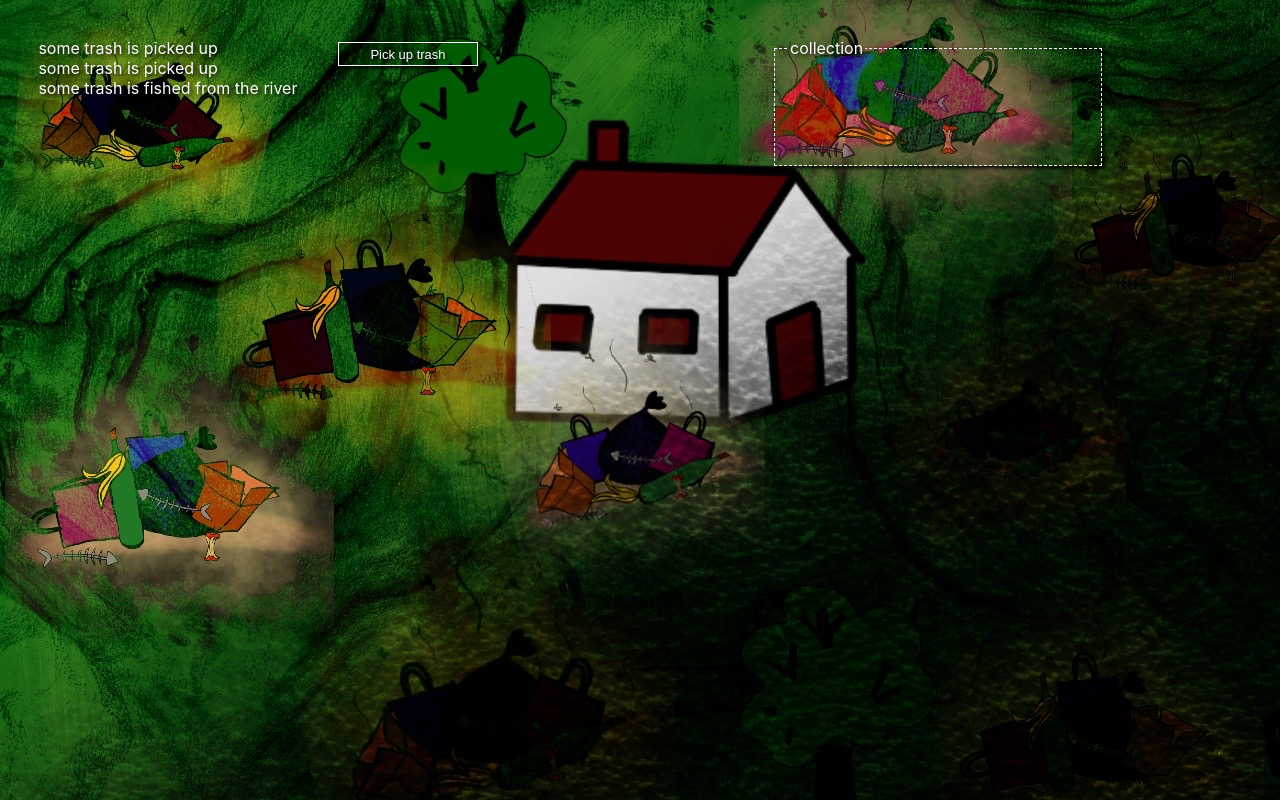
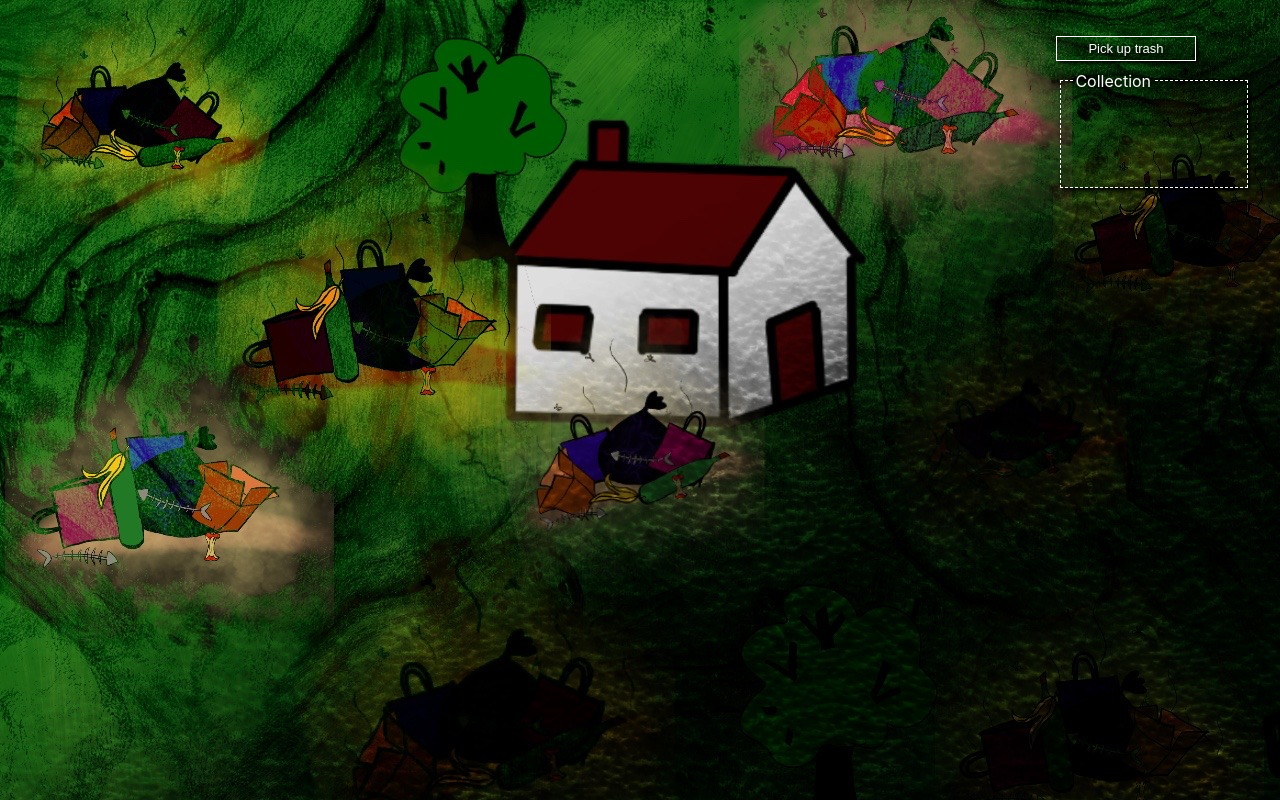
Before and after one commit to henrybzhang/green-room, a React (Create React App) app: page / in a window 1280 px wide. Built offline with nearby package versions, Linux system fonts and the light colour scheme.

Commit message:
fix styling

```diff
--- a/package.json
+++ b/package.json
@@ -12,7 +12,7 @@
   },
   "scripts": {
     "start": "react-scripts start",
-    "build": "react-scripts build",
+    "build": "DISABLE_ESLINT_PLUGIN='true' react-scripts build",
     "test": "react-scripts test",
     "eject": "react-scripts eject",
     "fix": "prettier-eslint --write \"./src/**/*.js\" && prettier-eslint --write \"./src/**/*.jsx\" && stylelint --fix 'src/**/*.css'",
--- a/src/App.jsx
+++ b/src/App.jsx
@@ -16,9 +16,9 @@ function App() {
       }}
     >
       <div className="items">
-        <EventLog />
         <ActionButtonGroup actionMap={availableActions} />
         <Inventory />
+        <EventLog />
       </div>
     </div>
   );
--- a/src/components/EventLog.jsx
+++ b/src/components/EventLog.jsx
@@ -1,12 +1,34 @@
+import { useContext, useState, useEffect } from 'react';
 import '../styles/EventLog.css';
-
-const eventLog = [
-  'some trash is picked up',
-  'some trash is picked up',
-  'some trash is fished from the river',
-];
+import { ActionContext } from '../providers/ActionProvider';
 
 function EventLog() {
+  const { currentAction } = useContext(ActionContext);
+  const [eventLog, setEventLog] = useState([]);
+
+  useEffect(() => {
+    if (!currentAction) {
+      return;
+    }
+
+    switch (currentAction) {
+      case 'pickUpTrash':
+        setEventLog(['Some trash from the ground is picked up', ...eventLog]);
+        break;
+      case 'filterRiver':
+        setEventLog(['Some litter is filtered from the river', ...eventLog]);
+        break;
+      case 'fixRecycler':
+        setEventLog(['The recycler is now operational', ...eventLog]);
+        break;
+      case 'useRecycler':
+        setEventLog(['Some trash is recycled into usable items', ...eventLog]);
+        break;
+      default:
+        break;
+    }
+  }, [currentAction]);
+
   return (
     <div className="log">
       {eventLog.map((eventText) => (
--- a/src/components/Inventory.jsx
+++ b/src/components/Inventory.jsx
@@ -7,7 +7,7 @@ function Inventory() {
 
   return (
     <fieldset className="invent">
-      <legend>collection</legend>
+      <legend>Collection</legend>
       {Object.entries(playerItems).map(([itemName, amount]) => (
         <div>
           {itemName}
--- a/src/styles/ActionButton.css
+++ b/src/styles/ActionButton.css
@@ -10,8 +10,8 @@
   display: inline-block;
   font-size: 13px;
   width: 140px;
-  text-shadow: 2px 2px 4px #000000;
-  box-shadow: 2px 2px 4px #000000;
+  text-shadow: 2px 2px 4px #000;
+  box-shadow: 2px 2px 4px #000;
 }
 
 .buttons:hover {
--- a/src/styles/App.css
+++ b/src/styles/App.css
@@ -1,11 +1,17 @@
 .app {
-  min-height: 100vh;
   background-repeat: no-repeat;
+  height: 100vh;
+  width: 100%;
+  position: absolute;
+  overflow: hidden;
 }
 
 .items {
-  /* margin: 2%; */
+  width: 200px;
+  padding-right: 2%;
+  padding-top: 2%;
   display: flex;
-  flex-direction: row;
-  flex-wrap: wrap;
+  flex-direction: column;
+  justify-content: flex-start;
+  margin-left: auto;
 }
--- a/src/styles/EventLog.css
+++ b/src/styles/EventLog.css
@@ -1,7 +1,5 @@
 .log {
   color: white;
   text-align: left;
-  margin-right: 15px;
-  margin: 3%;
-  text-shadow: 2px 2px 4px #000000;
+  text-shadow: 2px 2px 4px #000;
 }
--- a/src/styles/Inventory.css
+++ b/src/styles/Inventory.css
@@ -2,10 +2,9 @@
   color: white;
   text-align: left;
   border: 1.7px dashed white;
-  padding: 1%;
-  width: 300px;
+  padding-right: 10px;
   height: 100px;
   margin: 3%;
-  text-shadow: 2px 2px 4px #000000;
-  box-shadow: 2px 2px 4px #000000;
+  text-shadow: 2px 2px 4px #000;
+  box-shadow: 2px 2px 4px #000;
 }
--- a/src/styles/index.css
+++ b/src/styles/index.css
@@ -1,5 +1,6 @@
 body {
   margin: 0;
+  padding: 0;
   font-family:
     -apple-system,
     BlinkMacSystemFont,
```
Also changed, not shown: 1 other file (tests, documents, lock files or other folders).
